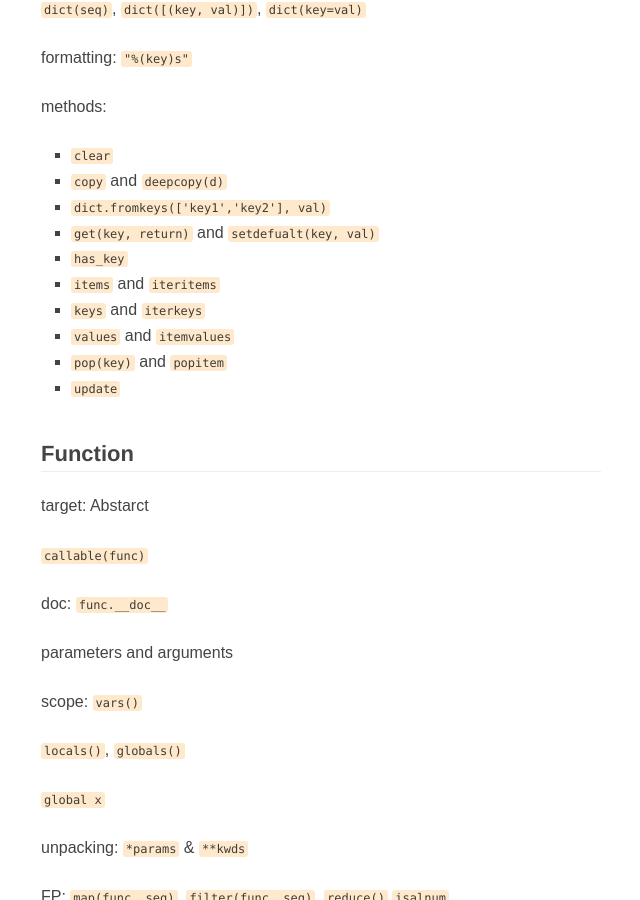
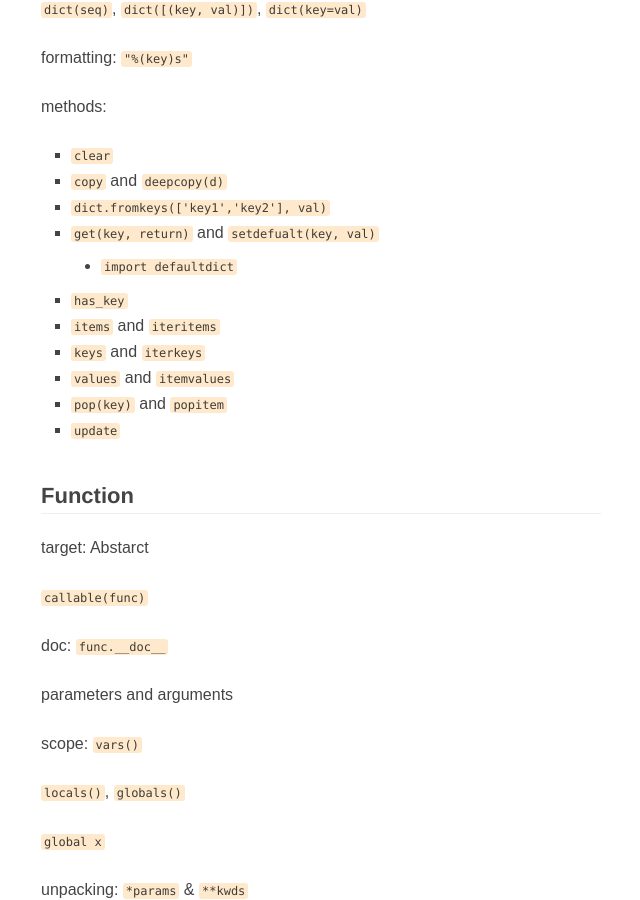
Before and after one commit to fanyange/fanyange.github.io, a Jekyll site: the page built from wiki/Python.md, in a window 1280 px wide and 900 px high, scrolled down 2614 px. Shown: the whole window, without its empty margins (319-959 px from the left). Built offline with Jekyll 4.4.1, drawn with Linux system fonts in a browser that asks for light colours; some web fonts are replaced; comment, search, counter and statistics services are not loaded.

Commit message:
add notes to Python

```diff
--- a/wiki/Python.md
+++ b/wiki/Python.md
@@ -108,6 +108,7 @@ methods:
 - `copy` and `deepcopy(d)`
 - `dict.fromkeys(['key1','key2'], val)`
 - `get(key, return)` and `setdefualt(key, val)`
+  - `import defaultdict`
 - `has_key`
 - `items` and `iteritems`
 - `keys` and `iterkeys`
```
